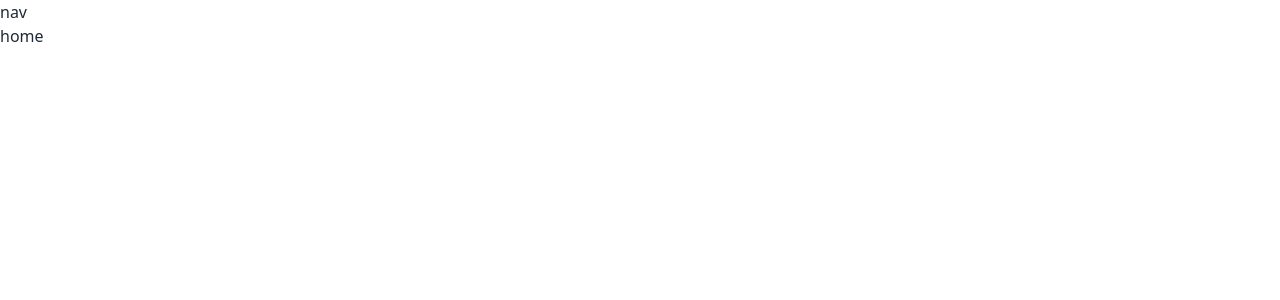
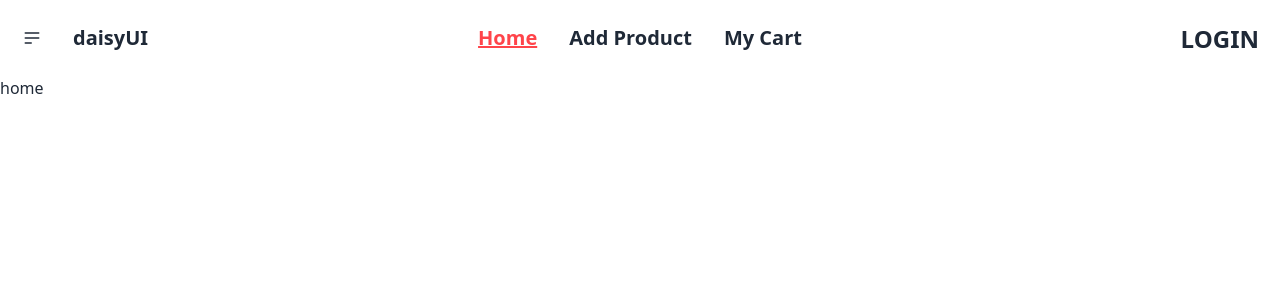
Before and after one commit to bashputi/Brandshop-client, a React (Vite) app: page / in a window 1280 px wide. Shown: the top 300 px of the page. Built offline with nearby package versions, Linux system fonts and the light colour scheme; no server answers.

Commit message:
navbar added

```diff
--- a/src/Components/Header/Navbar.jsx
+++ b/src/Components/Header/Navbar.jsx
@@ -1,10 +1,63 @@
-
+import { useContext } from "react";
+import { AuthContext } from "../../layOut/Pages/AuthProvider";
+import { Link, NavLink } from "react-router-dom";
 
 const Navbar = () => {
+    const { user, logOut } = useContext(AuthContext);
+
+    const navLinks = <>
+           <li className="text-xl font-semibold"><NavLink to="/" className={({ isActive, isPending }) => isPending ? "pending" : isActive ? "text-[#FF444A] underline" : "" }>Home</NavLink></li>
+           <li className="text-xl font-semibold"><NavLink to="/addProduct" className={({ isActive, isPending }) => isPending ? "pending" : isActive ? "text-[#FF444A] underline" : "" }>Add Product</NavLink></li>
+           <li className="text-xl font-semibold"><NavLink to="/myCart" className={({ isActive, isPending }) => isPending ? "pending" : isActive ? "text-[#FF444A] underline" : "" }>My Cart</NavLink></li>
+    </>
+
     return (
-        <div>
-            <h1>nav</h1>
+            <div className="navbar bg-base-100">
+            <div className="navbar-start">
+                <div className="dropdown">
+                <label tabIndex={0} className="btn btn-ghost btn-circle">
+                    <svg xmlns="http://www.w3.org/2000/svg" className="h-5 w-5" fill="none" viewBox="0 0 24 24" stroke="currentColor"><path strokeLinecap="round" strokeLinejoin="round" strokeWidth="2" d="M4 6h16M4 12h16M4 18h7" /></svg>
+                </label>
+                <ul tabIndex={0} className="menu menu-sm dropdown-content mt-3 z-[1] p-2 shadow bg-base-100 rounded-box w-52">
+                   {navLinks}
+                </ul>
+                </div>
+                <a className="btn btn-ghost normal-case text-xl">daisyUI</a>
+            </div>
+            <div className="navbar-center hidden lg:flex">
+              <ul className="menu menu-horizontal px-1">
+                {navLinks}
+              </ul>
+            </div>
+            <div className="navbar-end">
+                {
+                    user ? <>
+                          <div>
+                            <div className="dropdown">
+                            <label tabIndex={0} className="btn btn-ghost btn-circle">
+                               <svg xmlns="http://www.w3.org/2000/svg" className="h-5 w-5" fill="none" viewBox="0 0 24 24" stroke="currentColor"><path strokeLinecap="round" strokeLinejoin="round" strokeWidth="2" d="M4 6h16M4 12h16M4 18h7" /></svg>
+                            </label>
+                            <ul tabIndex={0} className="menu menu-sm dropdown-content mt-3 z-[1] bg-base-100 rounded-box w-20">
+                                <span>{user.displayName}</span><span><img className="rounded-full w-8" src={user.photoURL} /></span>
+                               </ul>
+                            </div>
+                            <div className="navbar-center hidden lg:flex">
+                                <ul className="menu menu-horizontal px-1">
+                                <span className="mr-2 mt-5">{user.displayName}</span> <span> <img className="rounded-full w-14 mb-5 px-2" src={user.photoURL}/></span>
+                                </ul>
+                            </div>
+                            </div>
+                         <a onClick={logOut} className="btn btn-sm text-sm lg:text-2xl font-bold">LogOut</a>
+                    </>
+                    :
+                    <Link to="/login">
+                        <button className="btn btn-sm btn-ghost text-sm lg:text-2xl font-bold">Login</button>
+                    </Link>
+                }
+
         </div>
+    </div>
+
     );
 };
 
```
